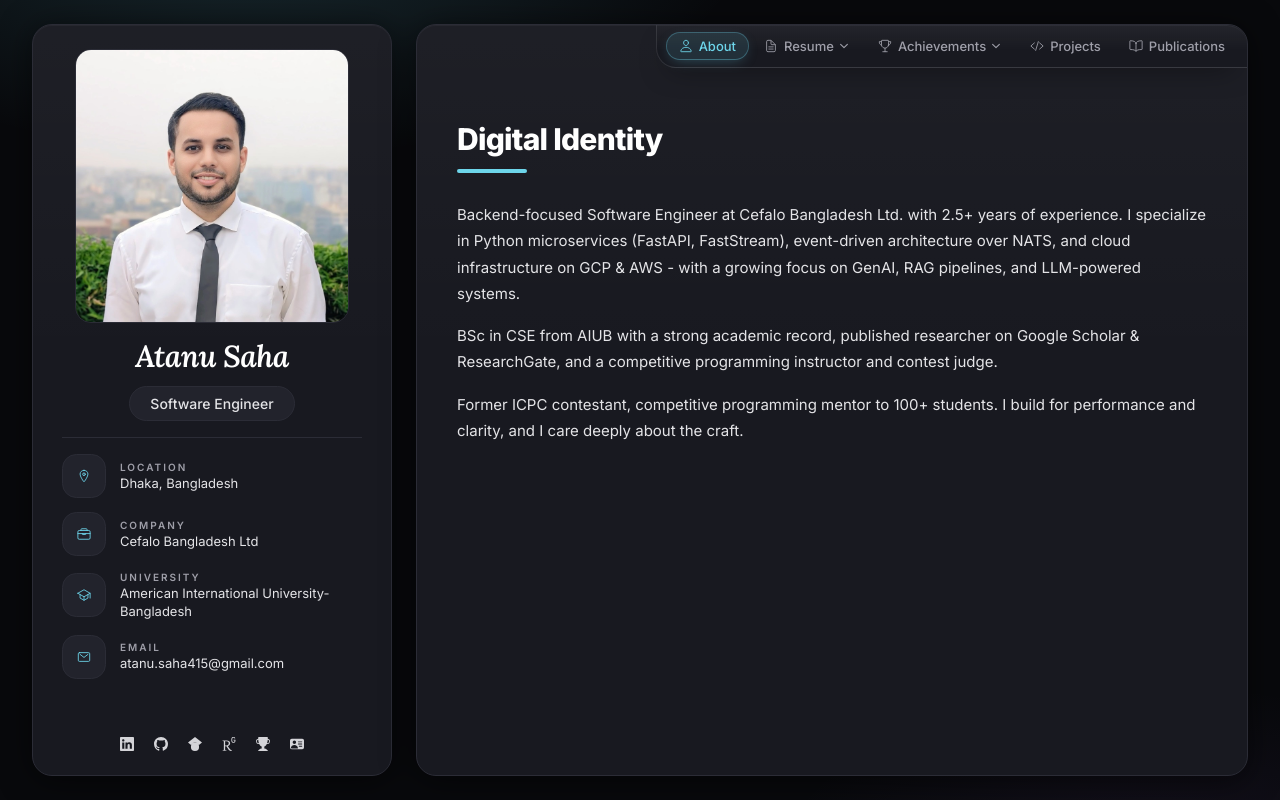
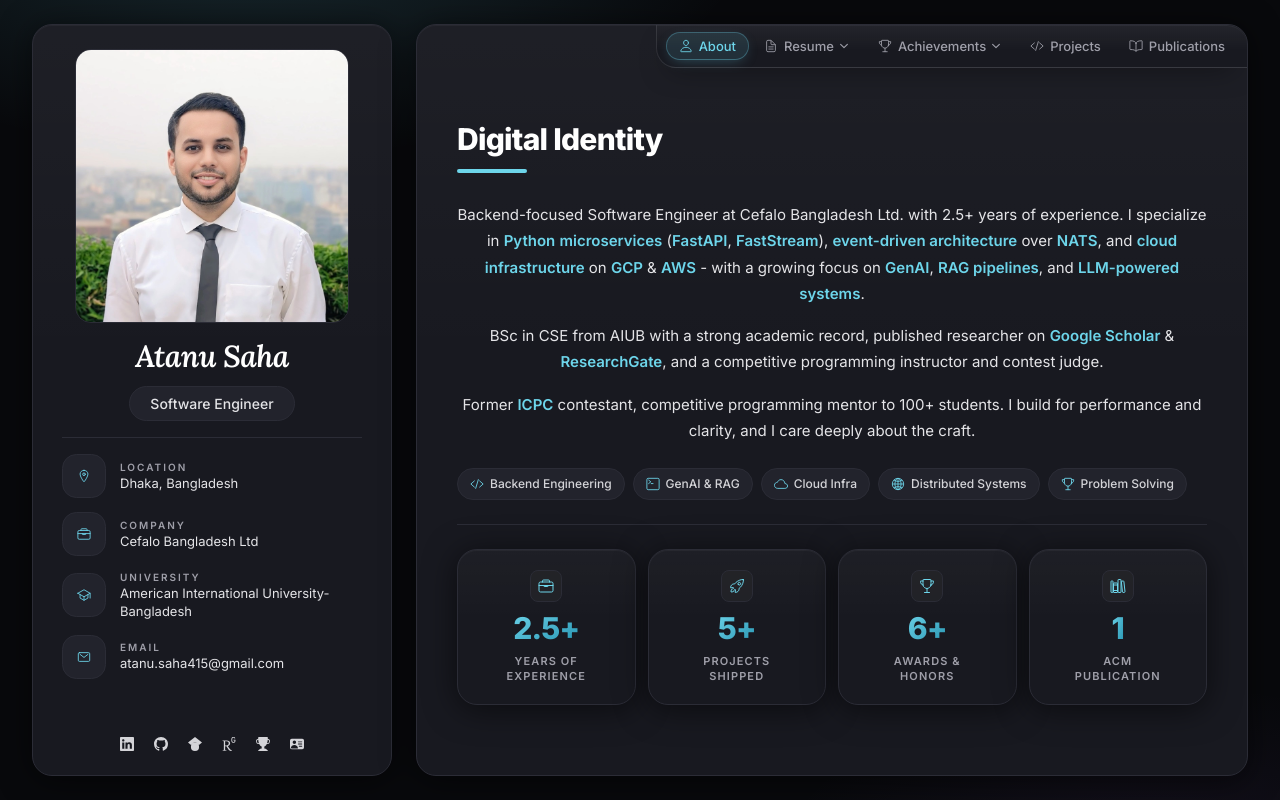
Before and after one commit to Atanusaha143/portfolio, a React (Vite) app: page / in a window 1280 px wide. Built offline with nearby package versions, Linux system fonts and the light colour scheme.

Commit message:
Add stats, focus areas on about

```diff
--- a/src/components/About.tsx
+++ b/src/components/About.tsx
@@ -1,9 +1,88 @@
-import { education } from '@/data/education'
 import { profile } from '@/data/profile'
+import { Card } from '@/components/ui/card'
+import {
+  IoBriefcaseOutline,
+  IoRocketOutline,
+  IoTrophyOutline,
+  IoLibraryOutline,
+  IoCloudOutline,
+  IoCodeSlashOutline,
+  IoGlobeOutline,
+  IoTerminalOutline,
+} from 'react-icons/io5'
+
+
+// ── Bio keyword highlights ────────────────────────────────────────────────────
+
+const HIGHLIGHT_TERMS = [
+  'event-driven architecture',
+  'cloud infrastructure',
+  'RAG pipelines',
+  'LLM-powered systems',
+  'FastAPI',
+  'FastStream',
+  'NATS',
+  'GCP',
+  'AWS',
+  'GenAI',
+  'RAG',
+  'LLM',
+  'ICPC',
+  'Python',
+  'Google Scholar',
+  'ResearchGate',
+  'microservices',
+]
+
+const HIGHLIGHT_PATTERN = new RegExp(
+  `(${HIGHLIGHT_TERMS.sort((a, b) => b.length - a.length)
+    .map((t) => t.replace(/[.*+?^${}()|[\]\\]/g, '\\$&'))
+    .join('|')})`,
+  'g',
+)
+
+function HighlightBio({ text }: { text: string }) {
+  const parts = text.split(HIGHLIGHT_PATTERN)
+  return (
+    <p>
+      {parts.map((part, i) =>
+        HIGHLIGHT_TERMS.includes(part) ? (
+          <span
+            key={i}
+            className="font-semibold text-[color:var(--color-accent)]"
+          >
+            {part}
+          </span>
+        ) : (
+          <span key={i}>{part}</span>
+        ),
+      )}
+    </p>
+  )
+}
+
+// ── Focus chips ───────────────────────────────────────────────────────────────
+
+const focusAreas = [
+  { icon: IoCodeSlashOutline, label: 'Backend Engineering' },
+  { icon: IoTerminalOutline, label: 'GenAI & RAG' },
+  { icon: IoCloudOutline, label: 'Cloud Infra' },
+  { icon: IoGlobeOutline, label: 'Distributed Systems' },
+  { icon: IoTrophyOutline, label: 'Problem Solving' },
+]
+
+// ── Stat cards ────────────────────────────────────────────────────────────────
+
+const stats = [
+  { value: '2.5+', label: 'Years of\nExperience', icon: IoBriefcaseOutline },
+  { value: '5+', label: 'Projects\nShipped', icon: IoRocketOutline },
+  { value: '6+', label: 'Awards &\nHonors', icon: IoTrophyOutline },
+  { value: '1', label: 'ACM\nPublication', icon: IoLibraryOutline },
+]
+
+// ── Component ─────────────────────────────────────────────────────────────────
 
 export default function About() {
-  const edu = education[0]
-
   return (
     <section className="flex flex-col gap-6">
       <header>
@@ -13,9 +92,46 @@ export default function About() {
         <span className="mt-3 inline-block h-1 w-[70px] rounded-full bg-[color:var(--color-accent)]" />
       </header>
 
-      <div className="space-y-4 text-[15px] leading-[1.75] text-zinc-200">
+      {/* Bio */}
+      <div className="space-y-4 text-center text-[15px] leading-[1.75] text-zinc-200">
         {profile.bio.map((paragraph, i) => (
-          <p key={i}>{paragraph}</p>
+          <HighlightBio key={i} text={paragraph} />
+        ))}
+      </div>
+
+      {/* Focus chips */}
+      <div className="hidden flex-wrap gap-2 sm:flex">
+        {focusAreas.map(({ icon: Icon, label }) => (
+          <span
+            key={label}
+            className="inline-flex items-center gap-1.5 rounded-full border border-[color:var(--color-border)] bg-[color:var(--color-panel-2)] px-3 py-1.5 text-[12px] font-medium text-zinc-300 transition-all duration-300 ease-out hover:border-[color:var(--color-accent)]/40 hover:bg-[color-mix(in_oklab,var(--color-accent)_8%,transparent)] hover:text-white hover:shadow-[0_0_16px_-4px_color-mix(in_oklab,var(--color-accent)_40%,transparent)]"
+          >
+            <Icon className="h-3.5 w-3.5 text-[color:var(--color-accent)]" />
+            {label}
+          </span>
+        ))}
+      </div>
+
+      {/* Divider */}
+      <div className="border-t border-[color:var(--color-border)]" />
+
+      {/* Stats */}
+      <div className="grid grid-cols-2 gap-3 sm:grid-cols-4">
+        {stats.map(({ value, label, icon: Icon }) => (
+          <Card
+            key={label}
+            className="flex flex-col items-center justify-center gap-2 overflow-hidden px-3 py-5 text-center transition-all duration-300 ease-out hover:border-[color:var(--color-accent)]/40 hover:shadow-[0_0_32px_-6px_color-mix(in_oklab,var(--color-accent)_22%,transparent)]"
+          >
+            <div className="flex h-8 w-8 items-center justify-center rounded-lg border border-[color:var(--color-border)] bg-zinc-800/60">
+              <Icon className="h-4 w-4 text-[color:var(--color-accent)]" />
+            </div>
+            <span className="bg-gradient-to-br from-[color:var(--color-accent)] to-[#2193b0] bg-clip-text text-3xl font-extrabold tracking-tight text-transparent">
+              {value}
+            </span>
+            <span className="whitespace-pre-line text-[11px] font-semibold uppercase leading-snug tracking-widest text-zinc-400">
+              {label}
+            </span>
+          </Card>
         ))}
       </div>
     </section>
```
